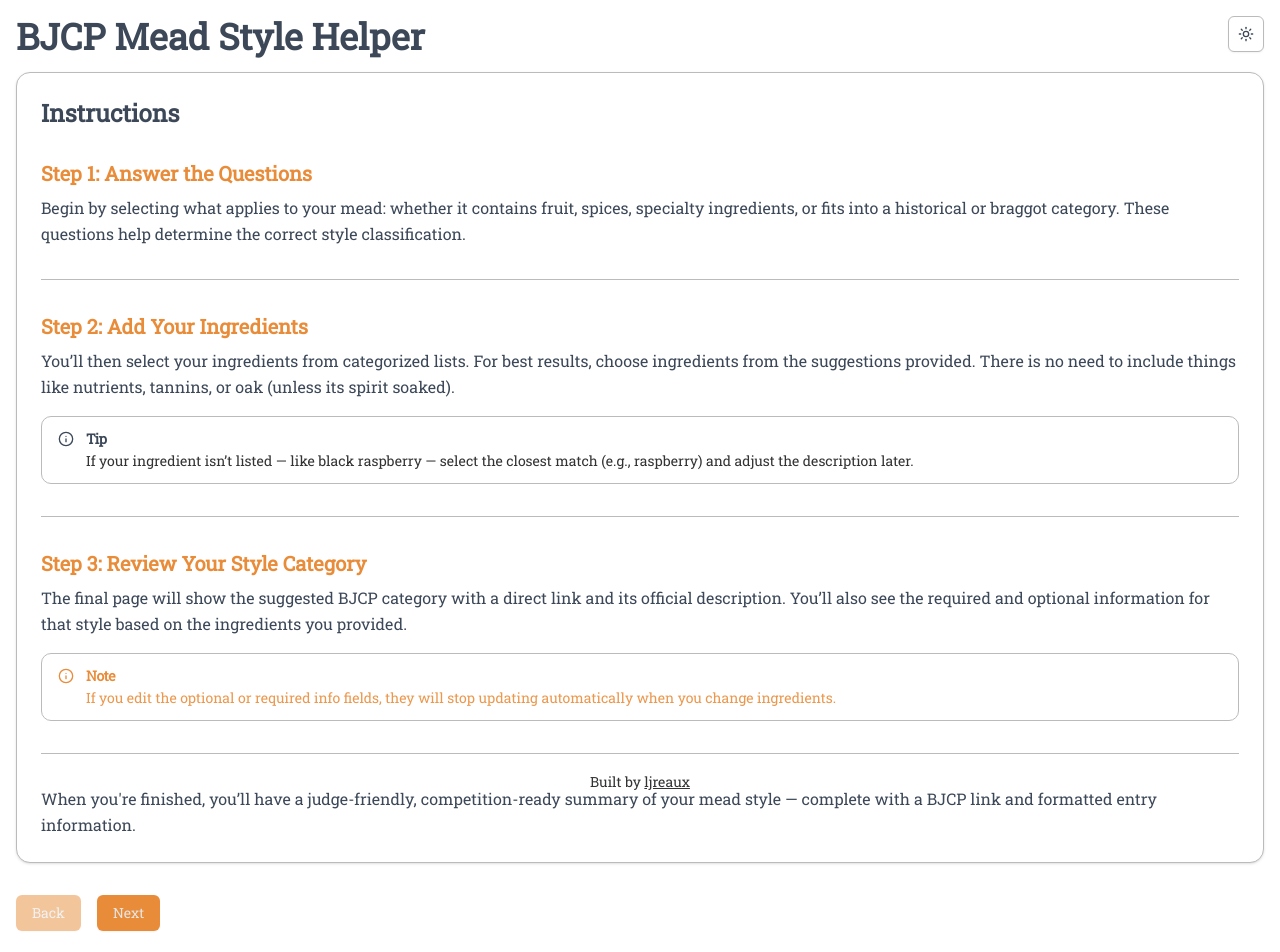
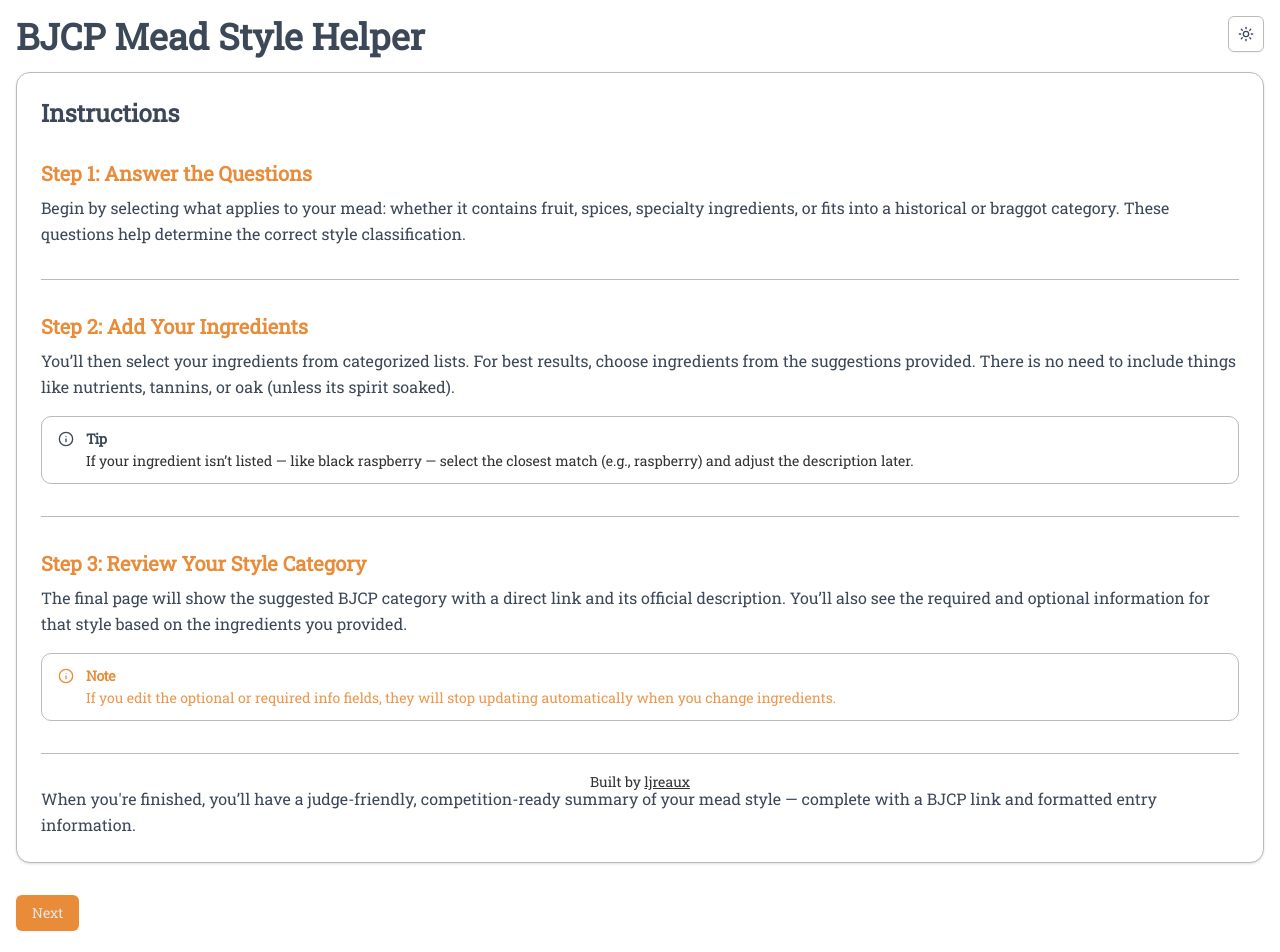
Before and after one commit to ljreaux/bjcp-mead-style-helper, a React (Vite) app: page / in a window 1280 px wide. Shown: the top 952 px of the page. Built offline with nearby package versions, Linux system fonts and the light colour scheme.

Commit message:
slight updates

```diff
--- a/src/components/Main.tsx
+++ b/src/components/Main.tsx
@@ -65,12 +65,16 @@ function Main() {
       </header>
       {step}
       <div className="flex gap-4 py-4">
+        {isFirst || (
           <Button onClick={back} disabled={isFirst}>
             Back
           </Button>
+        )}
+        {isLast || (
           <Button onClick={next} disabled={!canGoNext}>
             Next
           </Button>
+        )}
       </div>
       <footer className="fixed bottom-2 inset-x-0 text-center text-sm text-muted-foreground">
         Built by{" "}
```
Lines whose indentation alone changed are shown as unchanged.
